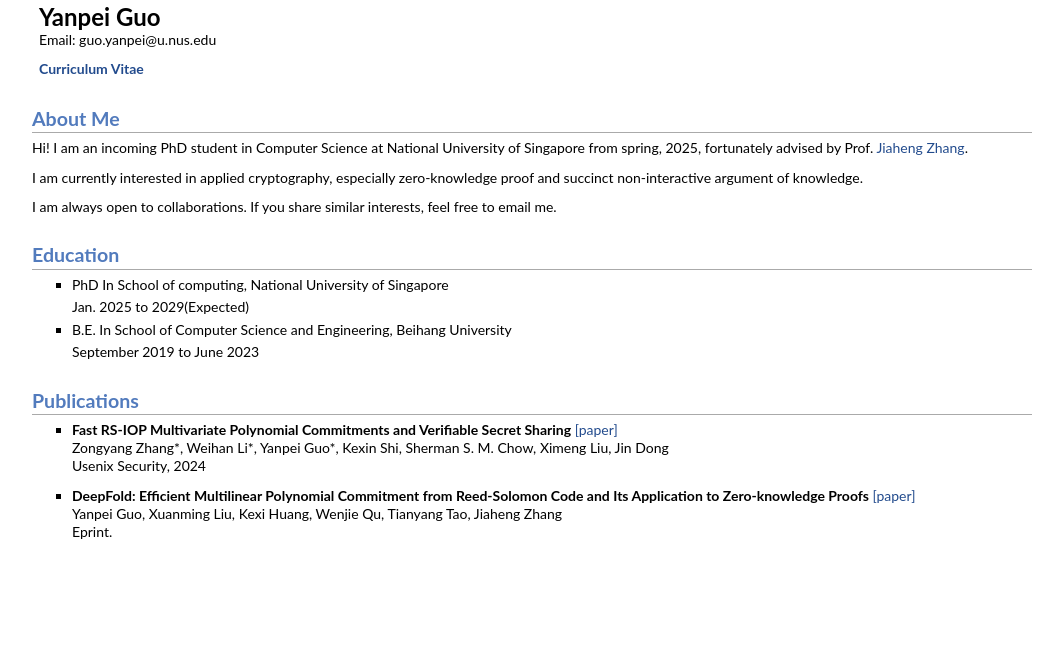
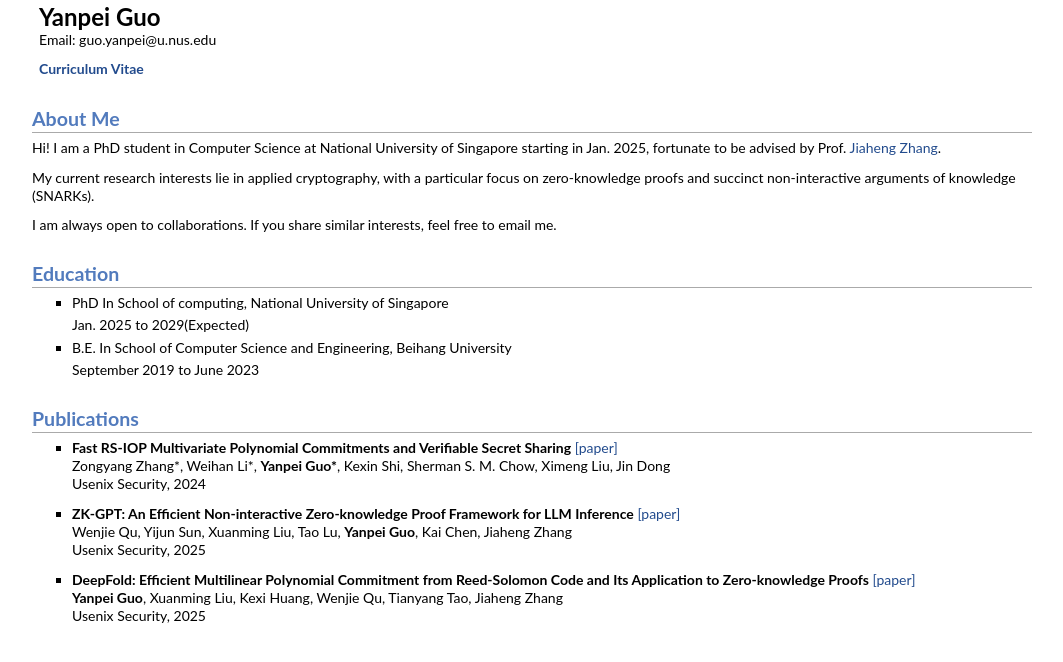
Before and after one commit to guo-yanpei/guo-yanpei.github.io, a plain HTML site: page index.html in a window 1280 px wide. Shown: the whole page, without its empty margins (108-1171 px from the left). Drawn offline with Linux system fonts and the light colour scheme.

Commit message:
update new paper

```diff
--- a/index.html
+++ b/index.html
@@ -84,8 +84,13 @@
 
 		<h2>About Me</h2>
 
-		<p>Hi! I am an incoming PhD student in Computer Science at National University of Singapore from spring, 2025, fortunately advised by Prof. <a href="https://zjhzjh123.github.io/">Jiaheng Zhang</a>. </p>
-		<p>I am currently interested in applied cryptography, especially zero-knowledge proof and succinct non-interactive argument of knowledge.</p>
+		<p>
+			Hi! I am a PhD student in Computer Science at National University of Singapore starting in Jan. 2025, fortunate to be advised by Prof. <a href="https://zjhzjh123.github.io/">Jiaheng Zhang</a>.
+		</p>
+
+		<p>
+			My current research interests lie in applied cryptography, with a particular focus on zero-knowledge proofs and succinct non-interactive arguments of knowledge (SNARKs).
+		</p>
 
 		<p>
 			I am always open to collaborations. If you share similar interests, feel free to email me.
@@ -110,8 +115,18 @@
 				<p>
 					<b>Fast RS-IOP Multivariate Polynomial Commitments and Verifiable Secret Sharing</b>
 					<a href="https://www.usenix.org/system/files/usenixsecurity24-zhang-zongyang.pdf">[paper]</a>
-					<br> Zongyang Zhang*, Weihan Li*, Yanpei Guo*, Kexin Shi, Sherman S. M. Chow, Ximeng Liu, Jin Dong<br>
+					<br> Zongyang Zhang*, Weihan Li*, <b>Yanpei Guo*</b>, Kexin Shi, Sherman S. M. Chow, Ximeng Liu, Jin Dong<br>
 					Usenix Security, 2024
+				</p>
+		</ul>
+
+		<ul>
+			<li>
+				<p>
+					<b>ZK-GPT: An Efficient Non-interactive Zero-knowledge Proof Framework for LLM Inference</b> <a
+						href="">[paper]</a>
+					<br>Wenjie Qu, Yijun Sun, Xuanming Liu, Tao Lu, <b>Yanpei Guo</b>, Kai Chen, Jiaheng Zhang<br>
+					Usenix Security, 2025
 				</p>
 		</ul>
 
@@ -120,86 +135,11 @@
 				<p>
 					<b>DeepFold: Efficient Multilinear Polynomial Commitment from Reed-Solomon Code and Its Application to Zero-knowledge Proofs</b> <a
 						href="https://eprint.iacr.org/2024/1595.pdf">[paper]</a>
-					<br>Yanpei Guo, Xuanming Liu, Kexi Huang, Wenjie Qu, Tianyang Tao, Jiaheng Zhang<br>
-					Eprint.
+					<br><b>Yanpei Guo</b>, Xuanming Liu, Kexi Huang, Wenjie Qu, Tianyang Tao, Jiaheng Zhang<br>
+					Usenix Security, 2025
 				</p>
 		</ul>
 
-		<!--h2>Projects</h2-->
-
-				<!--td style="padding:20px;vertical-align:middle">
-				  <div class="one">
-					<div class="two" id="colink">
-					  <img src="figs/colink_overview.png" width="300" style="padding-top:10px">
-					  <img src="figs/decentralized_programming.png" width="300" style="padding-top:10px">
-					</div>
-				  </div>
-				  <a href="https://colink.app/"><p><span class="style4"><b>CoLink</b>, a simple, secure, and flexible <b>decentralized programming</b> abstraction</span></p></a>
-			<p>CoLink contains:</p>
-			<ul>
-				  <li>
-					<p> A concise interface design for the orchestration of decentralized protocols.</p>
-				</li>
-			</ul>
-			<ul>
-				<li>
-				  <p> A secure gateway server implementation that facilitates decentralized protocol executions.</p>
-			  </li>
-		  </ul>
-		  <ul>
-			<li>
-			  <p> SDKs in multiple languages for writing applications or cryptographic protocols that involve multiple participants.</p>
-		  </li>
-	  </ul>
-	  <ul>
-		<li>
-		  <p> Many existing protocols built on CoLink that extend its functionality and improve its usability.</p>
-	  </li>
-  </ul>
-
-
-
-				</td-->
-
-
-
-
-
-
-		<!-- <h2>Academic Service</h2>
-		<ul>
-			<li>
-				<p> <strong>Journal Reviewer</strong> IoT-J</p>
-
-
-			</li>
-			<li><p> <strong>Reviewer</strong> ICML 2022</p></li>
-			<li><p> <strong>Sub-Reviewer</strong> PKC 2024</p></li>
-		</ul> -->
-
-
-
-		<!-- <h2>Selected Awards and Honors</h2>
-		<ul>
-			<li>
-				<p>2023 NUS President's Graduate Fellowship</p>
-			</li>
-			<li>
-				<p>2023 Outstanding Graduate, HUST</p>
-			</li>
-			<li>
-				<p>2020 National Scholarship</p>
-			</li>
-
-			<li>
-				<p>2020 Outstanding Undergraduate of Academic Performance</p>
-			</li>
-
-			<li>
-				<p>2018 National Olympiad in Informatics Winter Camp, Bronze Medal</p>
-			</li>
-
-		</ul> -->
 
 	</div>
 </body>
```
